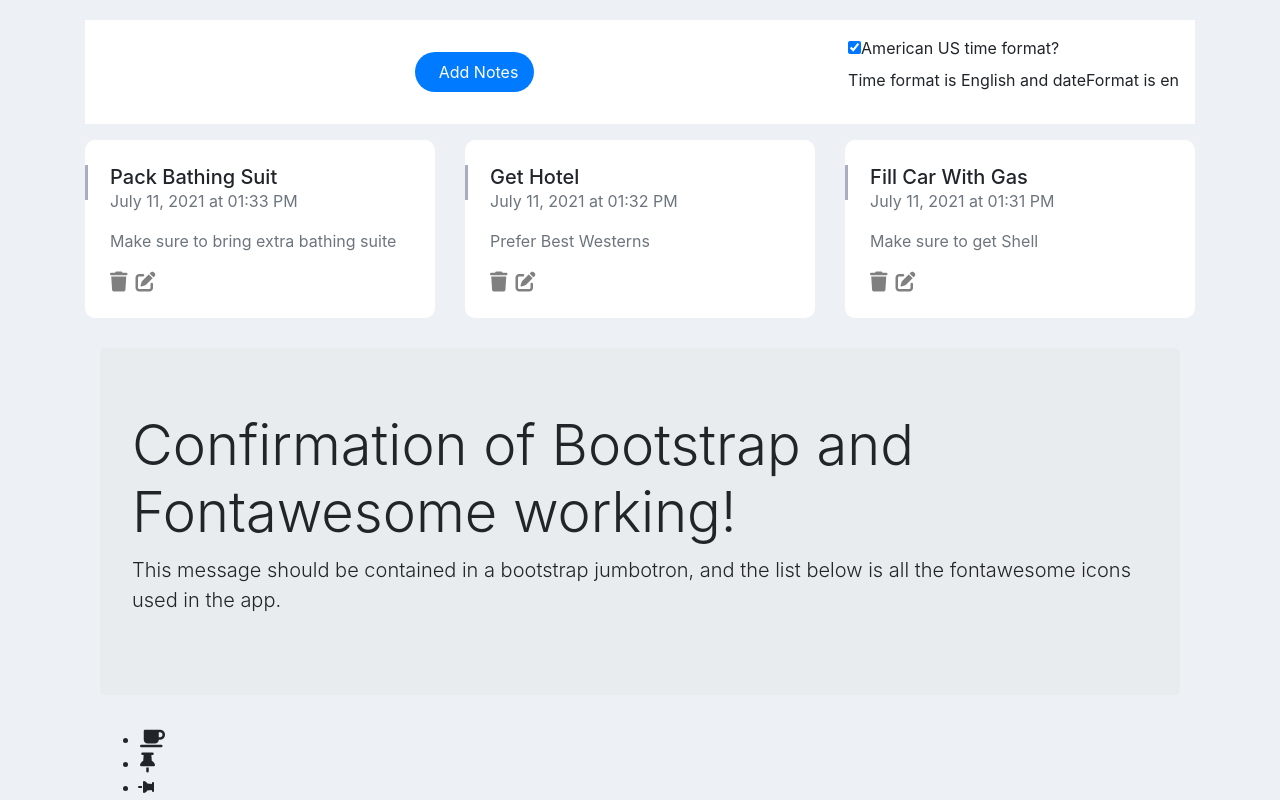
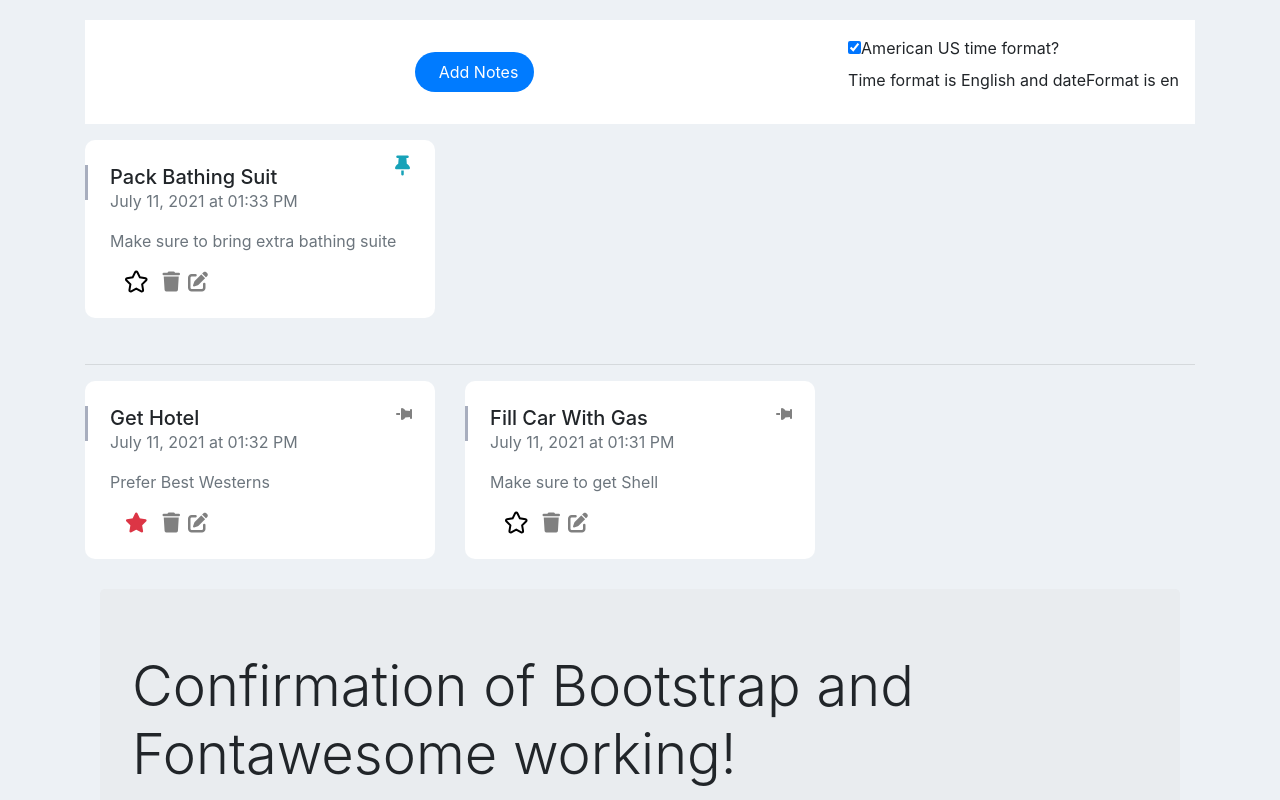
Before and after one commit to msdiniz/BuildingEssentialUIDataElements_React17_Nextjs, a Next.js app: page / in a window 1280 px wide. Shown: the top 800 px of the page. Built offline with nearby package versions, Linux system fonts and the light colour scheme.

Commit message:
Working pinned and favourites

```diff
--- a/components/NoteCard.js
+++ b/components/NoteCard.js
@@ -4,8 +4,9 @@ import { useContext } from "react";
 //function NoteCard({ note, updateNote, deleteNote }) {
   // here I named ^^^^^^ but there props is passed as noteItem at NoteList
 function NoteCard({ note }) {
-  const { notesData, deleteNote, dateFormat } = useContext(NotesContext);
-  //const { dateFormat } = chooseDateFormat;
+  const { notesData, noteAttributesData, deleteNote, updateNote, dateFormat } =
+    useContext(NotesContext);
+      //const { dateFormat } = chooseDateFormat;
   const {
     setModalNoteId,
     setModalShow,
@@ -14,7 +15,6 @@ function NoteCard({ note }) {
   } = useContext(NotesModalContext);
 
   function editNoteFn(noteId) {
-    // updateNote(noteId, undefined, `${note.description} : Updated` + new Date());
     setModalNoteId(noteId);
     setModalNoteTitle(notesData.find((rec) => rec.id === noteId).title);
     setModalNoteDescription(
@@ -26,10 +26,38 @@ function NoteCard({ note }) {
   function deleteNoteFn(noteId) {
     deleteNote(noteId);
   }
+
+  const noteAttributes = noteAttributesData
+    ? noteAttributesData.find((rec) => rec.noteId === note.id)
+    : { notePinned: 0, noteImportant: 0 };
+
+  const notePinned = noteAttributes?.pinned === 1 ? true : false;
+  const noteImportant = noteAttributes?.important === 1 ? true : false;
+
   return (
     <div className="col-md-4 single-note-item all-category">
       <div className="card card-body">
         <div>
+          <a
+            href="#"
+            onClick={() => {
+              updateNote(
+                note.id,
+                undefined,
+                undefined,
+                !notePinned,
+                noteImportant
+              );
+            }}
+          >
+            <i
+              className={
+                notePinned
+                  ? "float-right fas fa-thumbtack fa-lg text-info"
+                  : "float-right fas fa-thumbtack fa-rotate-90"
+              }
+            ></i>
+          </a>
           <span className="side-stick"></span>
           <h5 className="note-title text-truncate w-75 mb-0">{note.title}</h5>
         </div>
@@ -51,6 +79,27 @@ function NoteCard({ note }) {
 
         <div className="d-flex align-items-center">
           <span className="mr-2">
+            <a
+              className="margin-left-right-15"
+              href="#"
+              onClick={() => {
+                updateNote(
+                  note.id,
+                  undefined,
+                  undefined,
+                  notePinned,
+                  !noteImportant
+                );
+              }}
+            >
+              <i
+                className={
+                  noteImportant === true
+                    ? "fa fa-star fa-lg text-danger"
+                    : "fa fa-star fa-hollow-black fa-lg"
+                }
+              ></i>
+            </a>
             <a href="#" onClick={() => deleteNoteFn(note.id)}>
               <i className="fa fa-trash fa-lg"></i>
             </a>
--- a/components/NoteList.js
+++ b/components/NoteList.js
@@ -1,14 +1,10 @@
 import NoteCard from "./NoteCard.js";
-import NotesModal from "./NotesModal/NotesModal";
-// import notes from "../data/notes.json";
-// import { useEffect, useState } from "react";
 import { NotesContext } from "./App";
 import { useContext } from "react";
+import NotesModal from "./NotesModal/NotesModal";
 
-// function NoteList({ notesData, updateNote, deleteNote }) {
 function NoteList() {
-
-  const { notesData } = useContext(NotesContext);
+  const { notesData, noteAttributesData } = useContext(NotesContext);
 
   function sortByDate(a, b) {
     const dateA = a.createDate;
@@ -16,22 +12,31 @@ function NoteList() {
     return dateA > dateB ? -1 : dateA < dateB ? 1 : 0;
   }
 
+  if (!(notesData && noteAttributesData)) return null;
+
+  const notesPinned = noteAttributesData
+    .filter((na) => na.pinned === 1)
+    .map((na) => na.noteId);
+
   return (
     <>
       {notesData && <NotesModal />}
       <div className="row tab-content bg-transparent note-has-grid">
-        {notesData.sort(sortByDate).map((noteItem) => {
-          // return <NoteCard note={noteItem} key={noteItem.id} />;
-          // // here I named noteItem ^^^^ but props is passed to note at NoteCard
-          return (
-            <NoteCard
-              note={noteItem}
-              key={noteItem.id}
-            // updateNote={updateNote}
-            // deleteNote={deleteNote}
-            />
-          );
-        })}
+        {notesData
+          .filter((n) => notesPinned.includes(n.id))
+          .sort(sortByDate)
+          .map((note) => {
+            return <NoteCard note={note} key={note.id} />;
+          })}
+      </div>
+      {notesPinned.length > 0 ? <hr /> : null}
+      <div className="row tab-content bg-transparent note-has-grid">
+        {notesData
+          .filter((n) => !notesPinned.includes(n.id))
+          .sort(sortByDate)
+          .map((note) => {
+            return <NoteCard note={note} key={note.id} />;
+          })}
       </div>
     </>
   );
--- a/hooks/entityMethods/useEntityNoteAttributes.js
+++ b/hooks/entityMethods/useEntityNoteAttributes.js
@@ -1,5 +1,42 @@
+import useGeneralizedCrudMethods from "../useGeneralizedCrudMethods";
+import noteAttributes from "../../data/noteAttributes.json";
+import { v4 as uuidv4 } from "uuid";
+
 function useEntityNoteAttributes() {
-  return {};
+  const { data, error, createRecord, updateRecord, deleteRecord } =
+    useGeneralizedCrudMethods(noteAttributes);
+
+  function updateNoteAttributesEntity(noteId, pinned, important) {
+    const noteAttributes = data.find((rec) => rec.noteId === noteId);
+    if (noteAttributes) {
+      updateRecord(noteAttributes.id, {
+        pinned: pinned === undefined ? undefined : Number(pinned),
+        important: important === undefined ? undefined : Number(important),
+        updateDate: new Date().toISOString(),
+      });
+    } else {
+      createRecord({
+        id: uuidv4(),
+        noteId,
+        pinned: pinned === undefined ? undefined : Number(pinned),
+        important: important === undefined ? undefined : Number(important),
+        updateDate: new Date().toISOString(),
+      });
+    }
+  }
+
+  function deleteNoteAttributesEntity(id) {
+    data
+      .filter((rec) => rec.noteId === id)
+      .forEach((rec) => deleteRecord(rec.id));
+  }
+
+  return {
+    data,
+    error,
+    updateNoteAttributesEntity,
+    deleteNoteAttributesEntity,
+  };
 }
 
 export default useEntityNoteAttributes;
--- a/hooks/entityMethods/useEntityNotes.js
+++ b/hooks/entityMethods/useEntityNotes.js
@@ -28,7 +28,13 @@ function useEntityNotes() {
     deleteRecord(id);
   }
 
-  return { data, error, createNoteEntity, updateNoteEntity, deleteNoteEntity };
+  return {
+    data,
+    error,
+    createNoteEntity,
+    updateNoteEntity,
+    deleteNoteEntity,
+  };
 }
 
 export default useEntityNotes;
--- a/hooks/useNotes.js
+++ b/hooks/useNotes.js
@@ -1,29 +1,9 @@
-import useGeneralizedCrudMethods from "./useGeneralizedCrudMethods";
 import { useState } from "react";
-import notes from "../data/notes.json";
-import noteAttributes from "../data/noteAttributes";
-import { v4 as uuidv4 } from "uuid";
 import useEntityNotes from "./entityMethods/useEntityNotes";
+import useEntityNoteAttributes from "./entityMethods/useEntityNoteAttributes";
 
 function useNotes() {
   const [dateFormat, setDateFormat] = useState("en");
-
-  const {
-    data: notesData,
-    error: notesDataError,
-    createNoteEntity,
-    updateNoteEntity,
-    deleteNoteEntity
-  } = useEntityNotes();
-
-  const {
-    data: noteAttributesData,
-    erro: noteAttributesDataError,
-    createRecord: createNoteAttributesData,
-    updateRecord: updateNoteAttributesData,
-    deleteRecord: deleteNoteAttributesData
-  } = useGeneralizedCrudMethods(noteAttributes);
-
   function chooseDateFormat(format) {
     switch (format) {
       case "en":
@@ -36,43 +16,33 @@ function useNotes() {
         break;
     }
   };
+  const {
+    data: notesData,
+    error: notesDataError,
+    createNoteEntity,
+    updateNoteEntity,
+    deleteNoteEntity,
+  } = useEntityNotes();
+
+  const {
+    data: noteAttributesData,
+    error: noteAttributesDataError,
+    updateNoteAttributesEntity,
+    deleteNoteAttributesEntity,
+  } = useEntityNoteAttributes();
 
   function createNote(title, description) {
-    createNoteEntity(title, description); // Order does not matter as sort happens later
+    createNoteEntity(title, description);
   }
 
   function updateNote(id, title, description, pinned, important) {
-    // const updateObject = {
-    //   title, description
-    // };
-    // updateNotesData(id, updateObject);
     updateNoteEntity(id, title, description);
-
-    const noteAttributes = noteAttributesData.find((rec) => rec.noteId === id);
-    if (noteAttributes) {
-      updateNoteAttributesData(noteAttributes.id, {
-        pinned: pinned === undefined ? undefined : Number(pinned),
-        important: important === undefined ? undefined : Number(important),
-        updateDate: new Date().toISOString(),
-      });
-    } else {
-      createNoteAttributesData({
-        id: uuidv4(),
-        noteId: id,
-        pinned: pinned === undefined ? undefined : Number(pinned),
-        important: important === undefined ? undefined : Number(important),
-        updateDate: new Date().toISOString(),
-      });
-    }
+    updateNoteAttributesEntity(id, pinned, important);
   }
 
   function deleteNote(id) {
     deleteNoteEntity(id);
-    noteAttributesData
-      .filter((rec) => rec.noteId === id)
-      .forEach((rec) => {
-        deleteNoteAttributesData(rec.id);
-      });
+    deleteNoteAttributesEntity(id);
   }
 
   return {
@@ -84,7 +54,7 @@ function useNotes() {
     chooseDateFormat,
     createNote,
     updateNote,
-    deleteNote
+    deleteNote,
   };
 }
 
```
